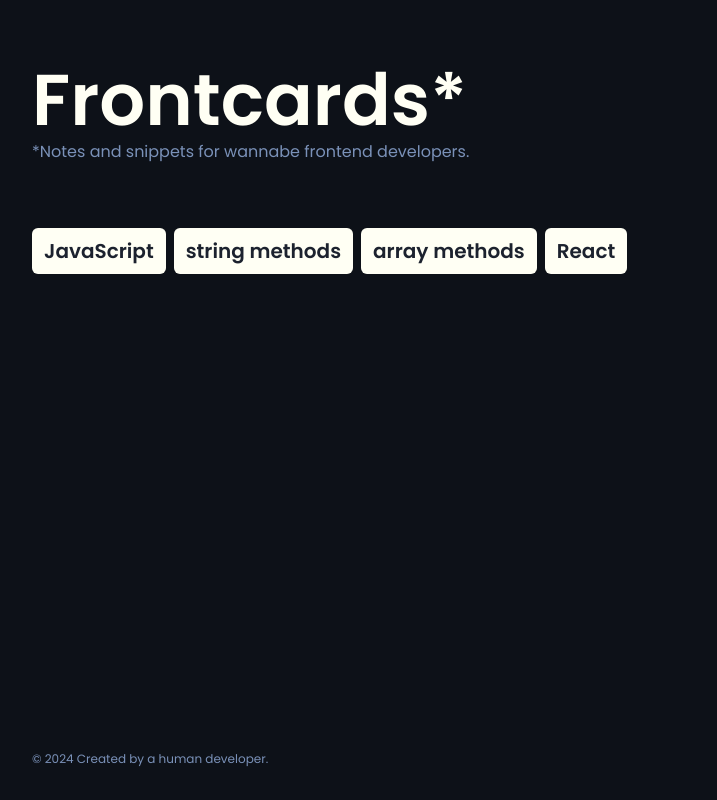
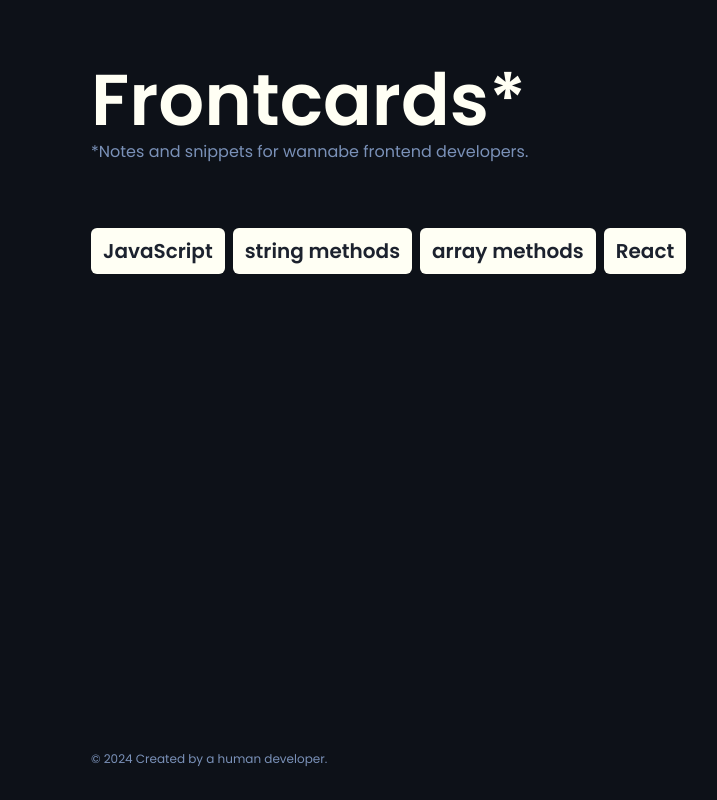
Before and after one commit to double-vee/next-frontcards, a Next.js app: page / in a window 1280 px wide. Shown: the whole page, without its empty margins (15-732 px from the left). Built offline with nearby package versions, Linux system fonts and the light colour scheme.

Commit message:
Update styles

```diff
--- a/src/app/layout.jsx
+++ b/src/app/layout.jsx
@@ -1,6 +1,6 @@
 import { Poppins, Source_Sans_3, Source_Code_Pro } from 'next/font/google';
 
-import MainWrapper from '@/components/MainWrapper/MainWrapper';
+import SiteWrapper from '@/components/SiteWrapper/SiteWrapper';
 import Header from '@/components/Header/Header';
 import Footer from '@/components/Footer/Footer';
 import CategorySection from '@/components/CategorySection/CategorySection';
@@ -35,12 +35,12 @@
       className={`${poppins.variable} ${source_sans_3.variable} ${source_code_pro.variable}`}
     >
       <body>
-        <MainWrapper>
+        <SiteWrapper>
           <Header />
           <CategorySection />
           {children}
           <Footer />
-        </MainWrapper>
+        </SiteWrapper>
       </body>
     </html>
   );
--- a/src/app/styles.css
+++ b/src/app/styles.css
@@ -9,8 +9,10 @@
   --color-pencil: #1c222e;
   --color-ink: #0404f4;
   --color-comment: #7a91b8;
-  --max-width-card: 60ch;
-  --min-width-card: 380px;
+  --min-width-card: 60ch;
+  --max-width-card: 70ch;
+  --max-width-wrapper-medium: 1100px;
+  --max-width-wrapper-large: 1550px;
 }
 
 *,
@@ -78,12 +80,20 @@
 
 .term {
   color: var(--color-ink);
+  font-weight: 600;
+}
+
+code.term {
+  margin-bottom: 0.25rem;
   font-size: 1rem;
-  font-weight: 600;
 }
 
 @media (min-width: 550px) {
   main {
     margin-bottom: 3.5rem;
   }
+
+  code.term {
+    margin-bottom: 0;
+  }
 }
--- a/src/components/MainWrapper/MainWrapper.jsx
+++ /dev/null
@@ -1,5 +0,0 @@
-import style from './MainWrapper.module.css';
-
-export default function MainWrapper({ children }) {
-  return <div className={style.wrapper}>{children}</div>;
-}
--- /dev/null
+++ b/src/components/SiteWrapper/SiteWrapper.jsx
@@ -0,0 +1,5 @@
+import style from './SiteWrapper.module.css';
+
+export default function SiteWrapper({ children }) {
+  return <div className={style.wrapper}>{children}</div>;
+}
--- a/src/components/MainWrapper/MainWrapper.module.css
+++ b/src/components/SiteWrapper/SiteWrapper.module.css
@@ -16,7 +16,12 @@
 
 @media (min-width: 1050px) {
   .wrapper {
-    max-width: 1250px;
-    padding-inline: 2rem;
+    max-width: var(--max-width-wrapper-medium);
   }
 }
+
+@media (min-width: 1555px) {
+  .wrapper {
+    max-width: var(--max-width-wrapper-large);
+  }
+}
```
